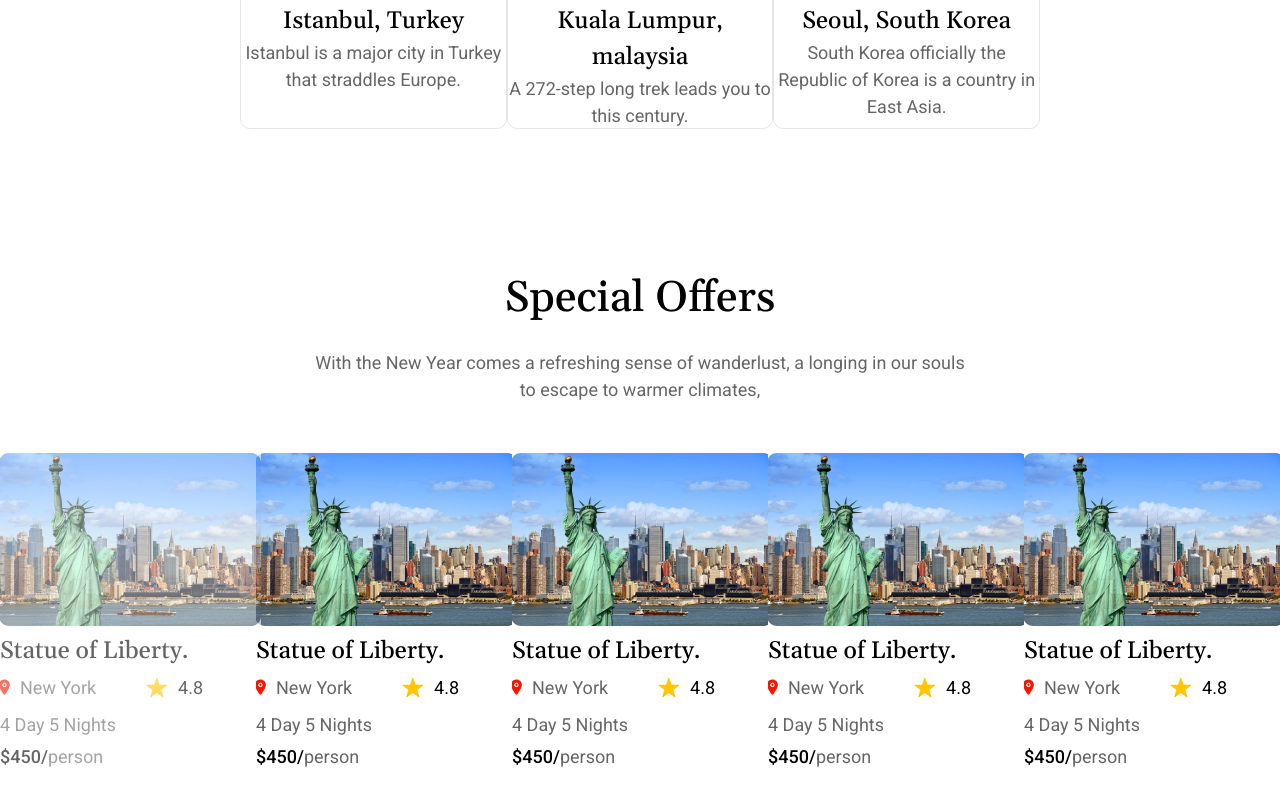
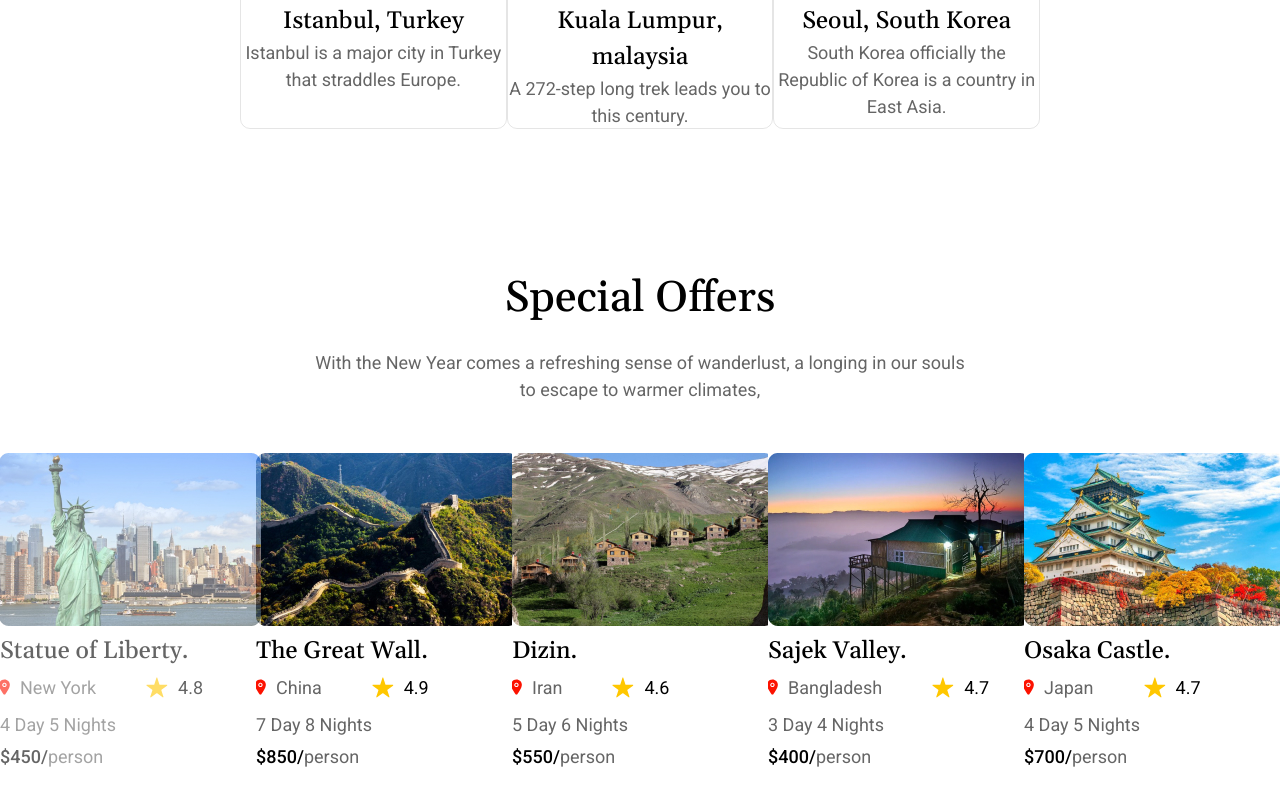
Before and after one commit to IIupaTop/Trevland, a plain HTML site: page index.html in a window 1280 px wide. Shown: the part 1495-2301 px from the top of the page. Drawn offline with nearby package versions, Linux system fonts and the light colour scheme; a web font is replaced by a local one.

Commit message:
Заполнение карточек слайда

```diff
--- a/index.html
+++ b/index.html
@@ -94,83 +94,83 @@
                     </div>
                 </div>
                 <div class="offer__item">
-                    <img class="offer__image" src="images/offers/1.jpg" alt="Statue of Liberty">
-                    <h4 class="offer__title">Statue of Liberty.</h4>
+                    <img class="offer__image" src="images/offers/2.jpg" alt="Statue of Liberty">
+                    <h4 class="offer__title">The Great Wall.</h4>
                     <div class="offer__info">
                         <div class="offer__local">
                             <img class="rating__icon" src="images/icon/local.svg" alt="local">
-                            <div class="local__name">New York</div>
+                            <div class="local__name">China</div>
                         </div>
                         <div class="offer__rating">
                             <img class="rating__image" src="images/icon/Star.svg" alt="stars">
-                            <p class="rating__amout">4.8</p>
+                            <p class="rating__amout">4.9</p>
+                        </div>
+                    </div>
+                    <div class="offer__duration">
+                        <p class="duration__text">7 Day 8 Nights</p>
+                    </div>
+                    <div class="offer__prise">
+                        <p class="offer__text">$850/<span class="person">person</span></p>
+                    </div>
+                </div>
+                <div class="offer__item">
+                    <img class="offer__image" src="images/offers/3.jpg" alt="Statue of Liberty">
+                    <h4 class="offer__title">Dizin.</h4>
+                    <div class="offer__info">
+                        <div class="offer__local">
+                            <img class="rating__icon" src="images/icon/local.svg" alt="local">
+                            <div class="local__name">Iran</div>
+                        </div>
+                        <div class="offer__rating">
+                            <img class="rating__image" src="images/icon/Star.svg" alt="stars">
+                            <p class="rating__amout">4.6</p>
+                        </div>
+                    </div>
+                    <div class="offer__duration">
+                        <p class="duration__text">5 Day 6 Nights</p>
+                    </div>
+                    <div class="offer__prise">
+                        <p class="offer__text">$550/<span class="person">person</span></p>
+                    </div>
+                </div>
+                <div class="offer__item">
+                    <img class="offer__image" src="images/offers/4.jpg" alt="Statue of Liberty">
+                    <h4 class="offer__title">Sajek Valley.</h4>
+                    <div class="offer__info">
+                        <div class="offer__local">
+                            <img class="rating__icon" src="images/icon/local.svg" alt="local">
+                            <div class="local__name">Bangladesh</div>
+                        </div>
+                        <div class="offer__rating">
+                            <img class="rating__image" src="images/icon/Star.svg" alt="stars">
+                            <p class="rating__amout">4.7</p>
+                        </div>
+                    </div>
+                    <div class="offer__duration">
+                        <p class="duration__text">3 Day 4 Nights</p>
+                    </div>
+                    <div class="offer__prise">
+                        <p class="offer__text">$400/<span class="person">person</span></p>
+                    </div>
+                </div>
+                <div class="offer__item">
+                    <img class="offer__image" src="images/offers/5.jpg" alt="Statue of Liberty">
+                    <h4 class="offer__title">Osaka Castle.</h4>
+                    <div class="offer__info">
+                        <div class="offer__local">
+                            <img class="rating__icon" src="images/icon/local.svg" alt="local">
+                            <div class="local__name">Japan</div>
+                        </div>
+                        <div class="offer__rating">
+                            <img class="rating__image" src="images/icon/Star.svg" alt="stars">
+                            <p class="rating__amout">4.7</p>
                         </div>
                     </div>
                     <div class="offer__duration">
                         <p class="duration__text">4 Day 5 Nights</p>
                     </div>
                     <div class="offer__prise">
-                        <p class="offer__text">$450/<span class="person">person</span></p>
-                    </div>
-                </div>
-                <div class="offer__item">
-                    <img class="offer__image" src="images/offers/1.jpg" alt="Statue of Liberty">
-                    <h4 class="offer__title">Statue of Liberty.</h4>
-                    <div class="offer__info">
-                        <div class="offer__local">
-                            <img class="rating__icon" src="images/icon/local.svg" alt="local">
-                            <div class="local__name">New York</div>
-                        </div>
-                        <div class="offer__rating">
-                            <img class="rating__image" src="images/icon/Star.svg" alt="stars">
-                            <p class="rating__amout">4.8</p>
-                        </div>
-                    </div>
-                    <div class="offer__duration">
-                        <p class="duration__text">4 Day 5 Nights</p>
-                    </div>
-                    <div class="offer__prise">
-                        <p class="offer__text">$450/<span class="person">person</span></p>
-                    </div>
-                </div>
-                <div class="offer__item">
-                    <img class="offer__image" src="images/offers/1.jpg" alt="Statue of Liberty">
-                    <h4 class="offer__title">Statue of Liberty.</h4>
-                    <div class="offer__info">
-                        <div class="offer__local">
-                            <img class="rating__icon" src="images/icon/local.svg" alt="local">
-                            <div class="local__name">New York</div>
-                        </div>
-                        <div class="offer__rating">
-                            <img class="rating__image" src="images/icon/Star.svg" alt="stars">
-                            <p class="rating__amout">4.8</p>
-                        </div>
-                    </div>
-                    <div class="offer__duration">
-                        <p class="duration__text">4 Day 5 Nights</p>
-                    </div>
-                    <div class="offer__prise">
-                        <p class="offer__text">$450/<span class="person">person</span></p>
-                    </div>
-                </div>
-                <div class="offer__item">
-                    <img class="offer__image" src="images/offers/1.jpg" alt="Statue of Liberty">
-                    <h4 class="offer__title">Statue of Liberty.</h4>
-                    <div class="offer__info">
-                        <div class="offer__local">
-                            <img class="rating__icon" src="images/icon/local.svg" alt="local">
-                            <div class="local__name">New York</div>
-                        </div>
-                        <div class="offer__rating">
-                            <img class="rating__image" src="images/icon/Star.svg" alt="stars">
-                            <p class="rating__amout">4.8</p>
-                        </div>
-                    </div>
-                    <div class="offer__duration">
-                        <p class="duration__text">4 Day 5 Nights</p>
-                    </div>
-                    <div class="offer__prise">
-                        <p class="offer__text">$450/<span class="person">person</span></p>
+                        <p class="offer__text">$700/<span class="person">person</span></p>
                     </div>
                 </div>
             </div> <!-- /.offers__sliders -->
```
Also changed, not shown: images/offers/2.jpg (added), images/offers/3.jpg (added), images/offers/4.jpg (added), images/offers/5.jpg (added).
